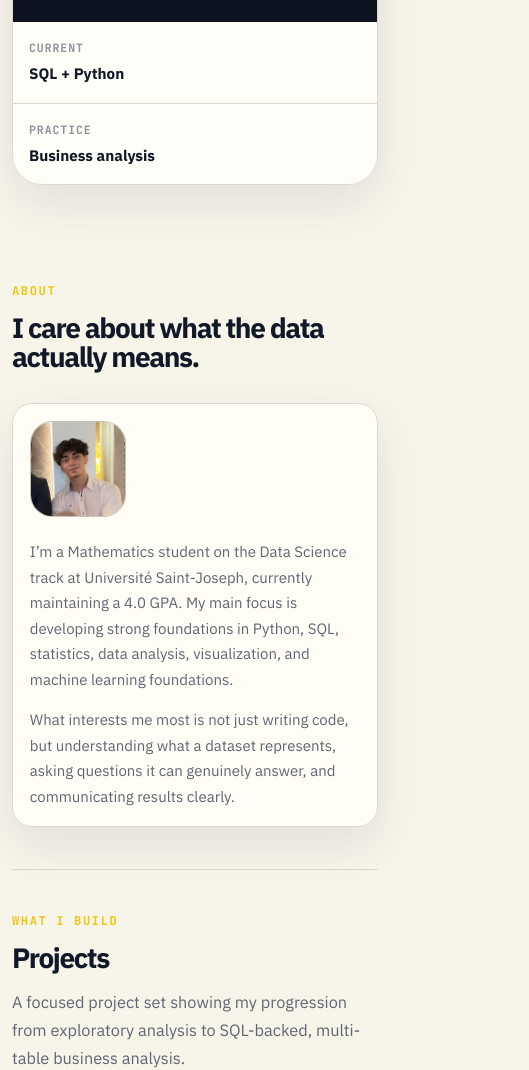
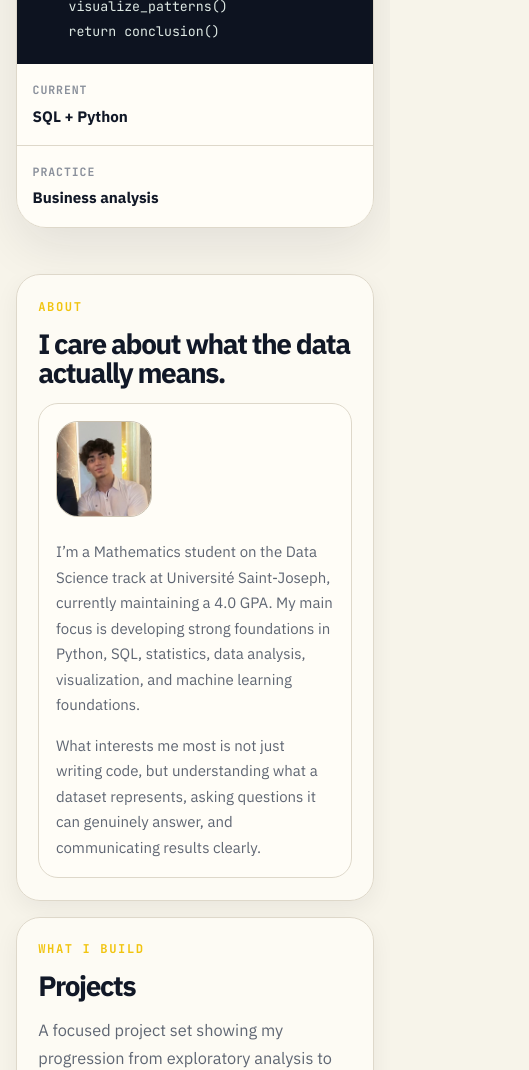
Before and after one commit to hafezomar/hafezomar.github.io, a plain HTML site: page index.html in a window 390 px wide. Shown: the part 930-2000 px from the top of the page, 529 px wide, since content can reach past the window. Drawn offline with Linux system fonts and the light colour scheme.

Commit message:
Add files via upload

```diff
--- a/index.html
+++ b/index.html
@@ -2,7 +2,7 @@
 <html lang="en" class="no-js">
 <head>
     <meta charset="utf-8">
-    <meta name="viewport" content="width=device-width, initial-scale=1">
+    <meta name="viewport" content="width=device-width, initial-scale=1, viewport-fit=cover">
     <meta name="description" content="Portfolio of Omar Hafez, a Mathematics and Data Science student focused on Python, SQL-backed business analysis, exploratory data analysis, and visualization.">
     <meta name="author" content="Omar Hafez">
     <meta name="keywords" content="Omar Hafez, Data Science, Python, SQL, Pandas, EDA, Portfolio">
--- a/style.css
+++ b/style.css
@@ -1088,3 +1088,147 @@ main:focus {
         transform: none;
     }
 }
+
+/* Mobile / zoom stability fixes
+   Keeps portrait layouts visually consistent and prevents tiny overflow from
+   creating uneven filled areas when the page is zoomed out on phones. */
+html {
+    width: 100%;
+    min-width: 320px;
+    overflow-x: hidden;
+    -webkit-text-size-adjust: 100%;
+}
+
+body {
+    position: relative;
+    min-width: 320px;
+    min-height: 100vh;
+    min-height: 100svh;
+    overflow-x: hidden;
+    background-color: var(--background);
+}
+
+body::before {
+    z-index: 0;
+}
+
+body > * {
+    position: relative;
+    z-index: 1;
+}
+
+img,
+svg,
+video,
+canvas {
+    max-width: 100%;
+    height: auto;
+}
+
+.hero-copy,
+.terminal-card,
+.content-card,
+.work-item,
+.work-meta,
+.work-body,
+.section-header,
+.section-header-wide,
+.stack-grid,
+.nav,
+.nav-panel {
+    min-width: 0;
+}
+
+pre,
+code {
+    max-width: 100%;
+}
+
+@media (max-width: 900px) {
+    .nav {
+        width: 100%;
+        min-width: 0;
+    }
+
+    .brand {
+        flex: 1 1 auto;
+    }
+
+    .nav-toggle {
+        flex: 0 0 44px;
+    }
+}
+
+@media (max-width: 560px) {
+    :root {
+        --mobile-gutter: clamp(12px, 4vw, 18px);
+    }
+
+    .site-header,
+    main,
+    .footer {
+        width: 100%;
+        max-width: var(--max-width);
+        padding-left: max(var(--mobile-gutter), env(safe-area-inset-left));
+        padding-right: max(var(--mobile-gutter), env(safe-area-inset-right));
+    }
+
+    .site-header {
+        padding-top: 18px;
+        padding-bottom: 46px;
+    }
+
+    main > .section {
+        margin: 0 0 1rem;
+        padding: 1.35rem;
+        border: 1px solid var(--border);
+        border-radius: 24px;
+        background: var(--surface);
+        background: color-mix(in srgb, var(--surface) 76%, transparent);
+        box-shadow: var(--shadow-soft);
+    }
+
+    main > .section:first-child {
+        border-top: 1px solid var(--border);
+    }
+
+    .section-header,
+    .section-header-wide {
+        padding-inline: 0;
+    }
+
+    .intro-grid,
+    .edu-grid,
+    .contact-grid,
+    .work-list {
+        gap: 1rem;
+    }
+
+    .content-card,
+    .work-item,
+    .stack-grid {
+        box-shadow: none;
+    }
+
+    .terminal-card pre,
+    .code-card pre {
+        white-space: pre-wrap;
+        overflow-wrap: anywhere;
+    }
+
+    .hero h1 {
+        font-size: clamp(2.45rem, 14.5vw, 4.1rem);
+        overflow-wrap: anywhere;
+    }
+
+    .brand-text {
+        max-width: min(190px, calc(100vw - 118px));
+    }
+
+    .hero-actions .btn,
+    .contact-card a,
+    .contact-card button {
+        flex: 1 1 100%;
+        width: 100%;
+    }
+}
```
